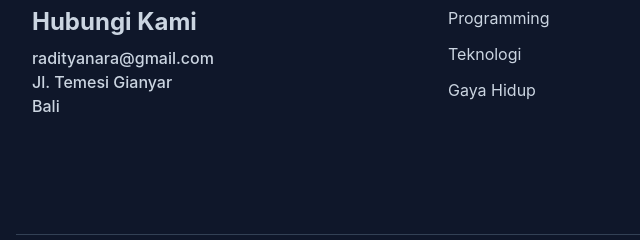
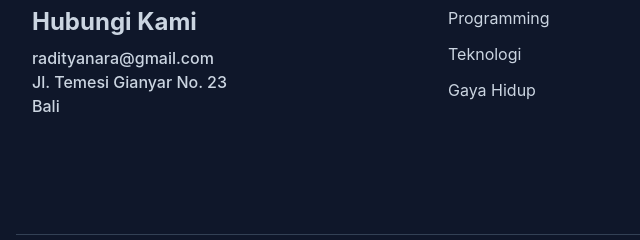
Before and after one commit to nararyacodetechy/taildwindcss.github.io, a website: page public/index.html in a window 1280 px wide. Shown: the part 4960-5200 px from the top of the page, 0-640 px from the left. Drawn offline with Linux system fonts and the light colour scheme.

Commit message:
first commit

```diff
--- a/public/index.html
+++ b/public/index.html
@@ -344,7 +344,7 @@
                     <h2 class="font-bold text-xl text-white mb-5">WPU</h2>
                     <h3 class="font-bold text-2xl mb-2">Hubungi Kami</h3>
                     <p>radityanara@gmail.com</p>
-                    <p>Jl. Temesi Gianyar</p>
+                    <p>Jl. Temesi Gianyar No. 23</p>
                     <p>Bali</p>
                 </div>
                 <div class="w-full px-4 mb-12 md:w-1/3">
```
